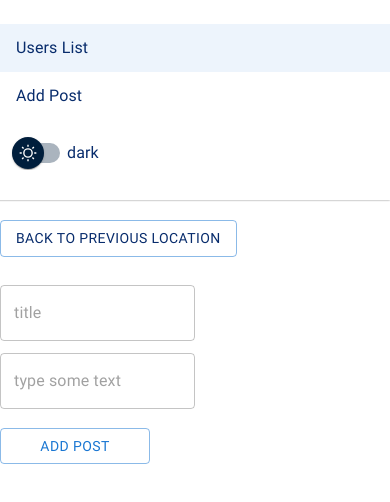
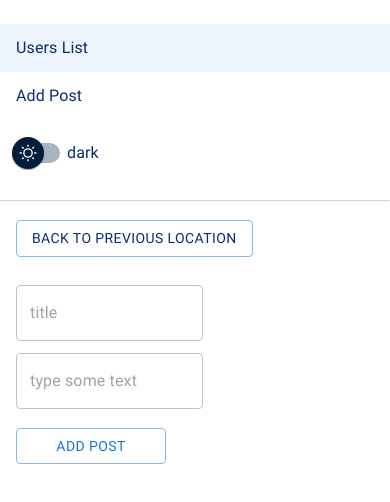
Before and after one commit to AbdumajidRashidov/users-jsonplaceholder, a React (Create React App) app: page /addpost in a window 390 px wide. Shown: the top 502 px of the page. Built offline with nearby package versions, Linux system fonts and the light colour scheme.

Commit message:
mobile view  had done

```diff
--- a/src/App.js
+++ b/src/App.js
@@ -55,7 +55,7 @@ function App() {
           <Sidebar />
         </Grid>
 
-        <Grid item xs={12} sm={9} spacing={2}>
+        <Grid item xs={12} sm={8} marginLeft={2}>
           <Breadcrumb></Breadcrumb>
           <Routes>
             <Route path="/" element={<Home></Home>}></Route>
```
